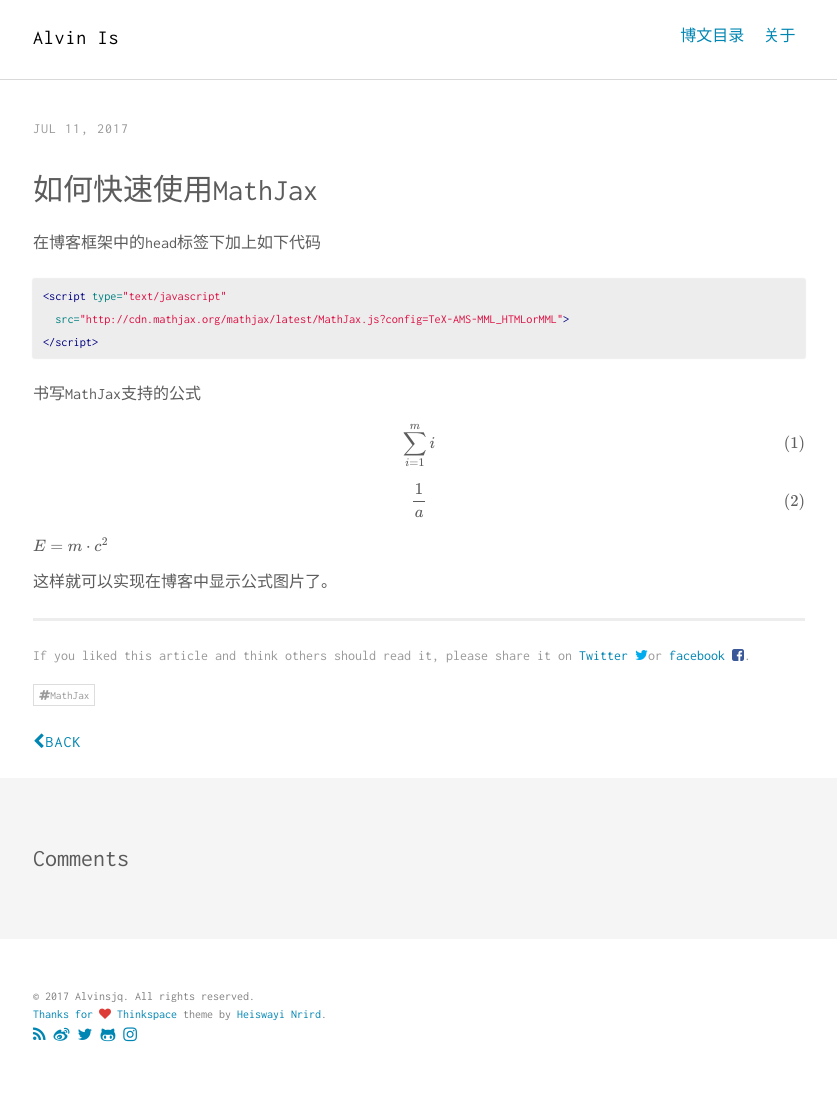
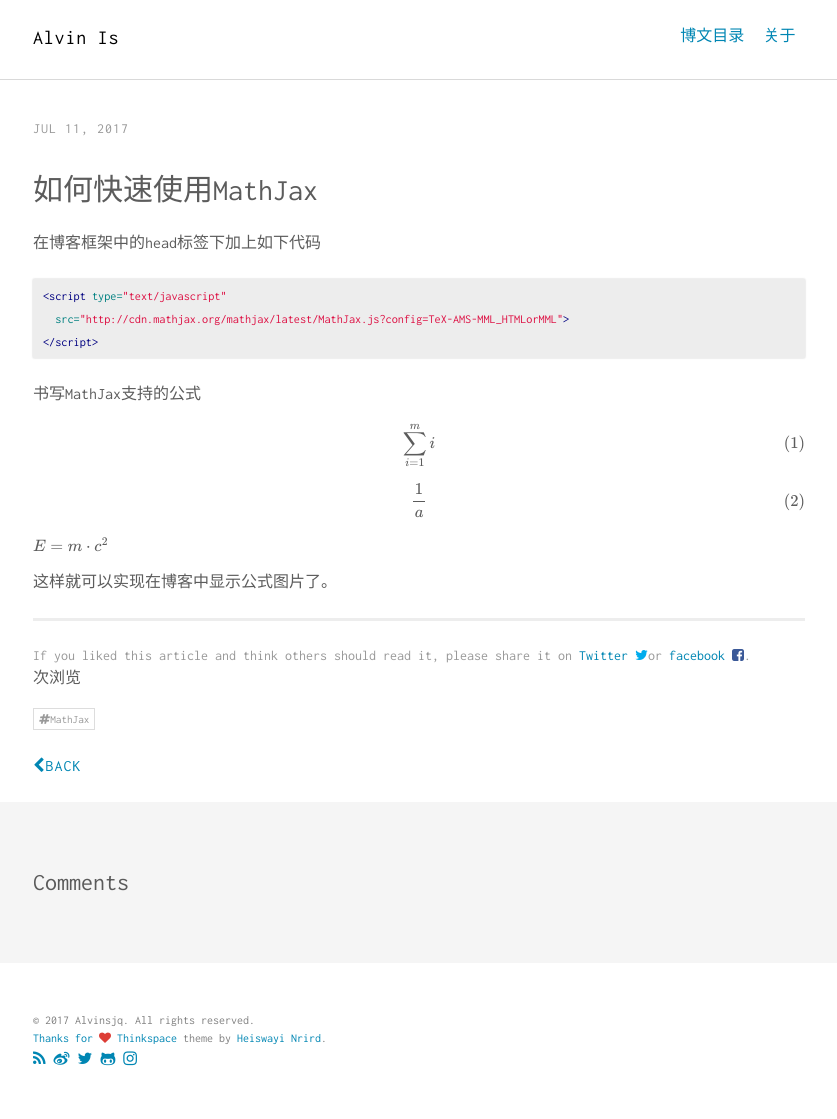
Before and after one commit to Alvinsjq/Alvinsjq.github.io, a Jekyll site: the page built from _posts/2017-07-11-use-Tex.md, in a window 1280 px wide. Shown: the whole page, without its empty margins (221-1058 px from the left). Built offline with Jekyll 4.4.1, drawn with Linux system fonts in a browser that asks for light colours; formulas are drawn with MathJax 3; comment, search, counter and statistics services are not loaded; before the commit the page ends 1095 px from its top, so only the background shows below that.

Commit message:
viewer count

```diff
--- a/_layouts/post.html
+++ b/_layouts/post.html
@@ -58,7 +58,15 @@
 }
 </style>
 
-{% include leancloud-analytics.html %}
+<span id="http://www.cloudchou.com" class="leancloud_visitors meta_data_item" data-flag-title="">
+     <span class="post-meta-item-icon">
+       <span class="octicon octicon-eye"></span>
+     </span>
+     <span class="old-visitors-count" style="display: none;"></span>
+     <span class="leancloud-visitors-count"></span>
+     <span class="post-meta-item-text">次浏览</span>
+</span>
+
 
 {% assign post = page %}
 		{% if post.tags.size > 0 %}
```
